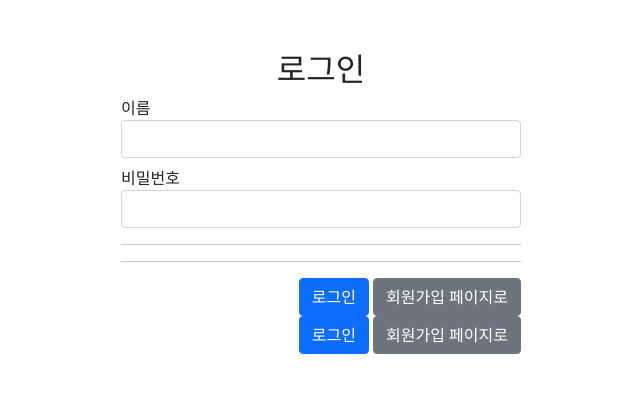
After one commit to diane073/sancheck, a Django app: template templates/users/signin.html in a window 1280 px wide. The commit adds this page. Shown: the top 393 px of the page, without its empty margins (319-959 px from the left). Run offline with Django 4.2, Linux system fonts and the light colour scheme; the template is opened without the code that fills it, so the values that code supplies are empty.

Commit message:
23-04-12 09:20 Commit

```diff
--- /dev/null
+++ b/templates/users/signin.html
@@ -0,0 +1,41 @@
+{% extends "base.html" %}
+<!-- Blank -->
+{% block title%} 회원가입 {% endblock %}
+<!-- Blank -->
+{% block content %}
+<div class="container">
+    <div class="wrap" style="width: 400px; margin: 0 auto;">
+        <h2 class="title-center" style="text-align:center; margin-top:50px;"> 로그인</h2>
+        <form class="form-area" method="POST" action="/signin/">
+            {% csrf_token %}
+            <div class="form-group mt-2 mb-2">
+                <label for="username">이름</label>
+                <input type="text" class="form-control" id="username" name="username">
+            </div>
+            <div class="form-group mt-2 mb-2">
+                <label for="password">비밀번호</label>
+                <input type="password" class="form-control" id="password" name="password">
+            </div>
+            <hr>
+            <hr>
+            {% if error %}
+            <div class="alert alert-danger" role="alert">
+                {{ error }}
+            </div>
+            {% endif %}
+            <div style="float: right">
+                <button type="submit" class="btn btn-primary">로그인</button>
+                <a href="/signup" class="btn btn-secondary">회원가입 페이지로</a>
+            </div>
+
+            <div style="float: right">
+                <button type="submit" class="btn btn-primary">로그인</button>
+                <a href="/signup" class="btn btn-secondary">회원가입 페이지로</a>
+            </div>
+        </form>
+    </div>
+</div>
+</div>
+</div>
+
+{% endblock %}
```
Also changed, not shown: templates/posts/post_detail.html (+6 -5 lines), posts/migrations/0001_initial.py.
